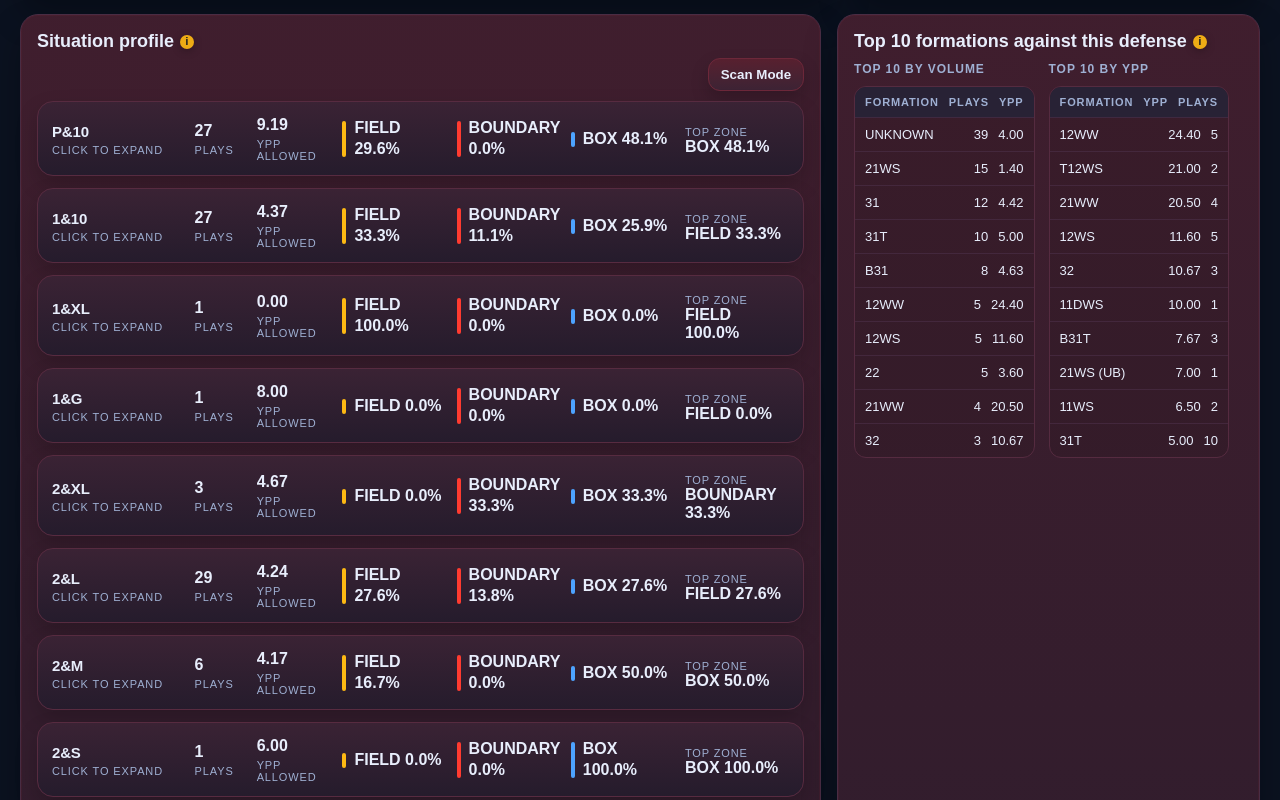
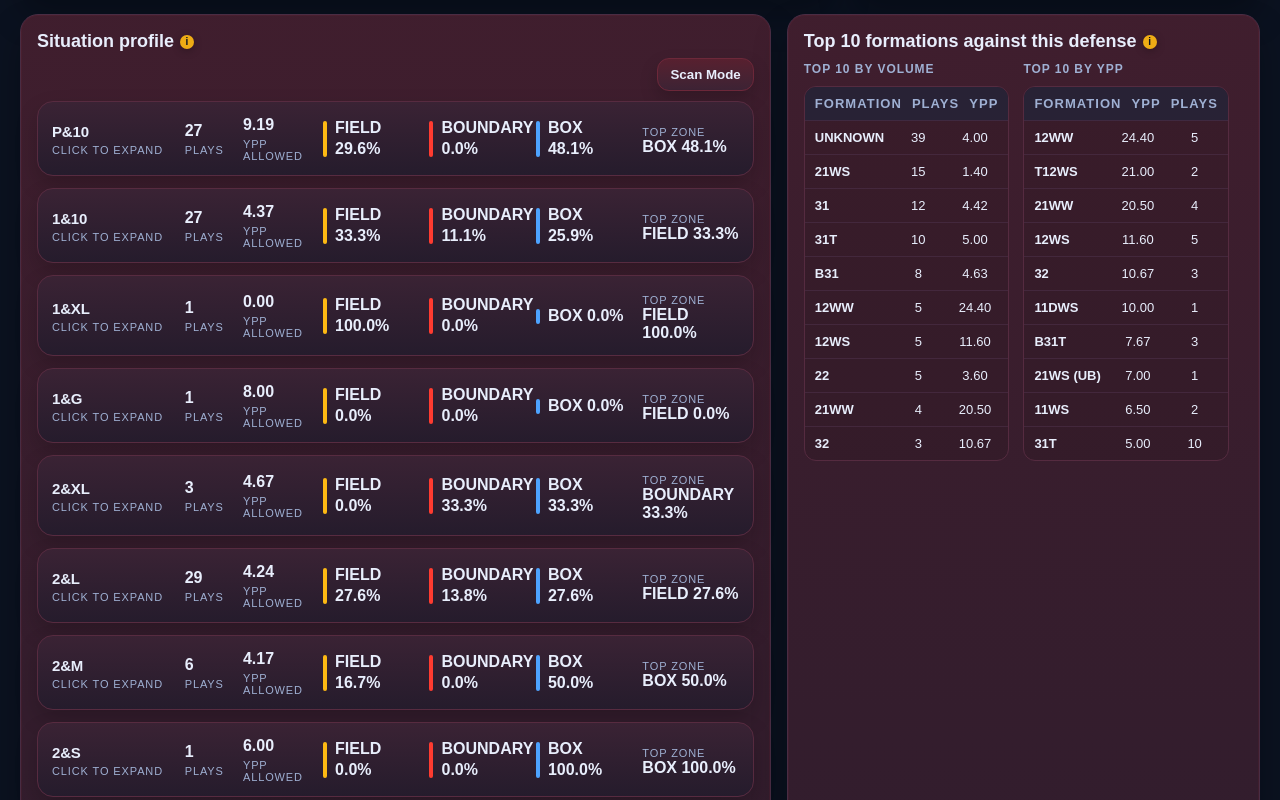
Before and after one commit to tommydenison4-ctrl/td-analytics, a plain HTML site: page index.html in a window 1280 px wide. Shown: the part 1838-2638 px from the top of the page. Drawn offline with Linux system fonts and the light colour scheme.

Commit message:
Add files via upload

```diff
--- a/index.html
+++ b/index.html
@@ -894,6 +894,34 @@
     }
     .nested-zone-card.expanded .nested-zone-detail{display:block;}
 
+
+/* v40 center tables */
+.mini-table{
+  text-align:center;
+}
+.mini-row{
+  display:grid;
+  grid-template-columns:1.2fr 0.8fr 0.8fr;
+  gap:10px;
+  padding:9px 10px;
+  border-bottom:1px solid color-mix(in srgb, var(--line) 72%, transparent);
+  font-size:13px;
+  align-items:center;
+  font-variant-numeric: tabular-nums;
+}
+.mini-row div:first-child{
+  text-align:left;
+  font-weight:600;
+}
+.mini-row div:nth-child(2),
+.mini-row div:nth-child(3){
+  text-align:center;
+}
+.mini-head{
+  text-align:center;
+  justify-content:center;
+}
+
 </style>
 
 <style>
```
